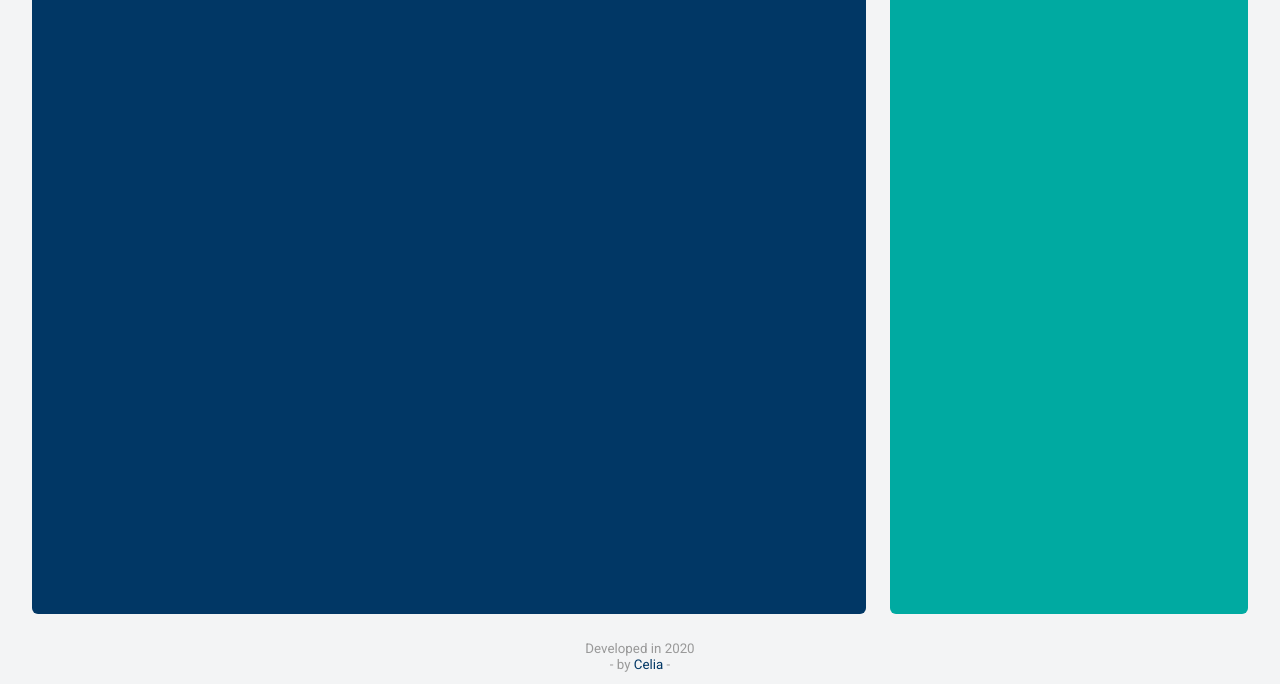
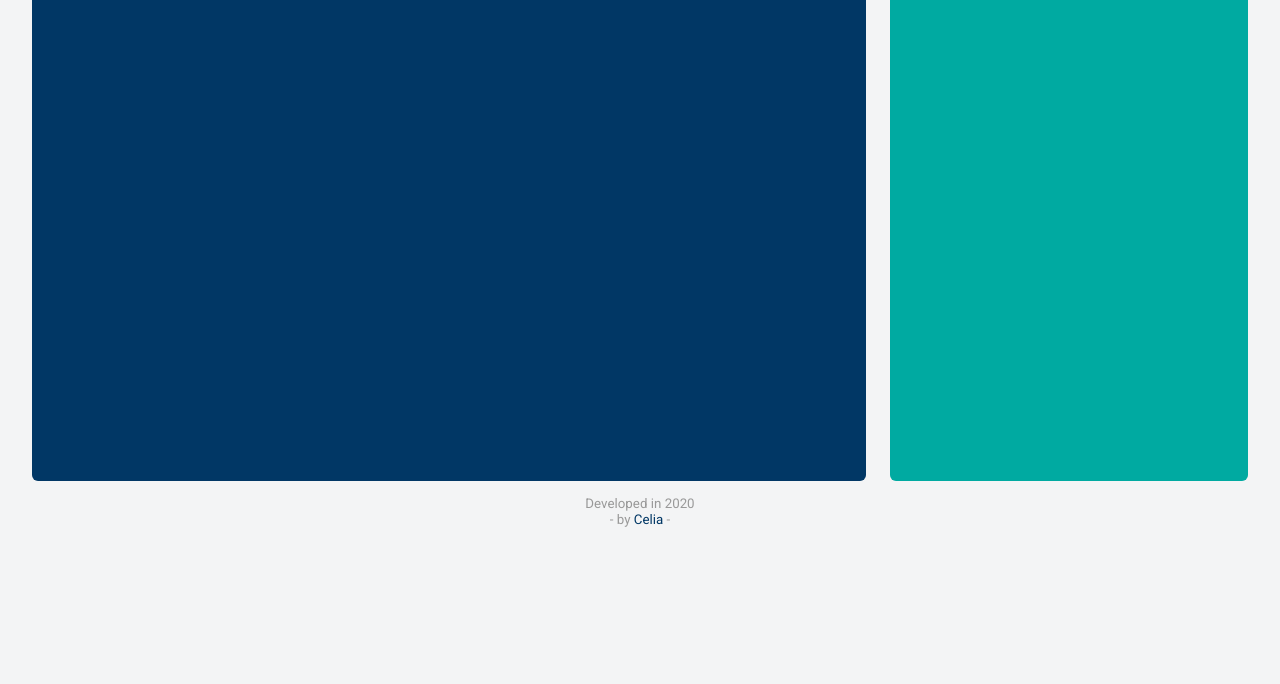
Before and after one commit to Celiamf/your-fav-tv-shows, a website: page src/html/index.html in a window 1280 px wide. Shown: the part 229-913 px from the top of the page. After the commit the page ends 800 px from the top, so only its background shows below. Drawn offline with nearby package versions, Linux system fonts and the light colour scheme; files that its build step writes are made by us from their sources.

Commit message:
Fix main layout with flex

```diff
--- a/src/scss/layout/_01_page.scss
+++ b/src/scss/layout/_01_page.scss
@@ -4,6 +4,9 @@ body {
   height: 100vh;
   background-color: $color-bg;
   font-family: $font-main;
+  display: flex;
+  flex-direction: column;
+  justify-content: space-between;
 }
 
 li {
--- a/src/scss/layout/_03_wrapper-main.scss
+++ b/src/scss/layout/_03_wrapper-main.scss
@@ -1,4 +1,5 @@
 .main {
   display: flex;
-  min-height: 100%;
+  height: max-content;
+  flex-grow: 1;
 }
--- a/src/scss/layout/_04_results-section.scss
+++ b/src/scss/layout/_04_results-section.scss
@@ -8,7 +8,7 @@
   margin: 24px 0;
   padding: 12px;
   border-radius: 6px;
-  // flex-wrap: wrap;
+
   &__title {
     padding: 12px 12px 6px 24px;
     color: $color-white;
--- a/src/scss/layout/_06_footer.scss
+++ b/src/scss/layout/_06_footer.scss
@@ -1,7 +1,11 @@
 .footer {
+  // height: 5%;
   text-align: center;
   color: $color-aux1;
+  margin-top: 36px;
   padding-bottom: 12px;
+  justify-self: flex-end;
+
   &__credits {
     display: block;
   }
```
